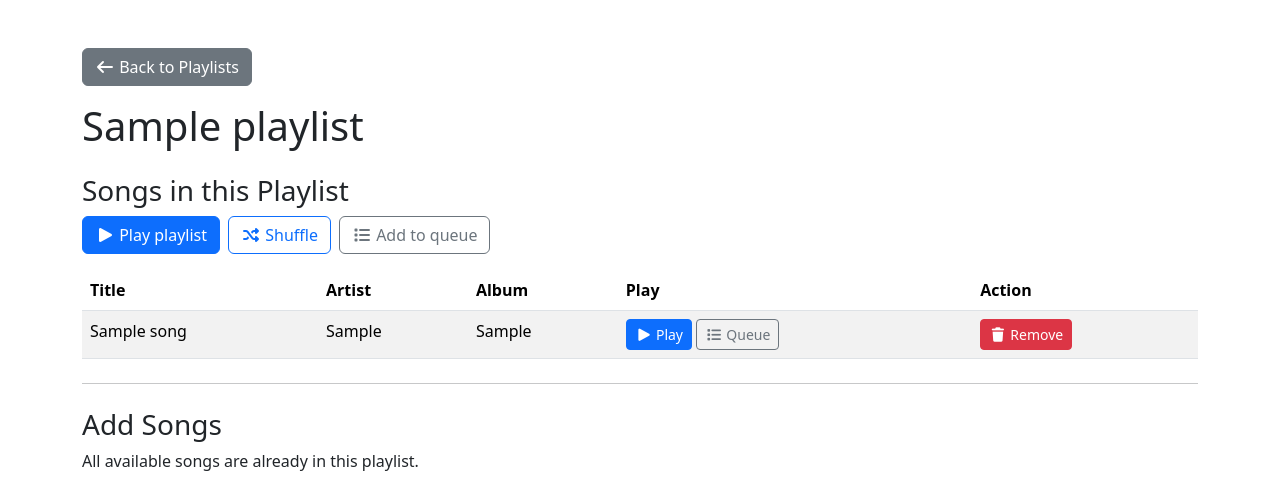
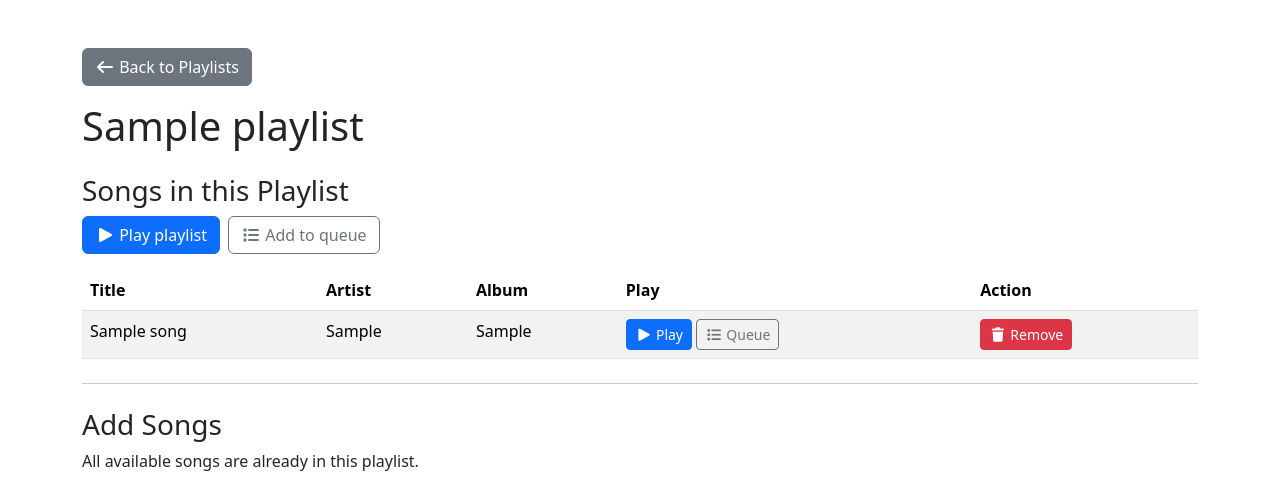
Before and after one commit to CS4300-CS5300-FA26/team-7, a Django app: page /playlists/1/ in a window 1280 px wide. Shown: the part 72-566 px from the top of the page. Run offline with Django 5.2, Linux system fonts and the light colour scheme; a user stored in the database is signed in; tables that the repository leaves empty hold one stand-in row (values such as "Sample post").

Commit message:
Dial back the scope creep a bit so I don't go insane

```diff
--- a/crate/templates/crate/base.html
+++ b/crate/templates/crate/base.html
@@ -64,7 +64,7 @@
         <button type="button" id="player-prev" class="btn btn-outline-light" aria-label="Previous song" title="Previous"><i class="fa-solid fa-backward-step"></i></button>
         <audio id="player" controls preload="metadata" style="flex: 3 1 240px; min-width: 200px; height: 40px;"></audio>
         <button type="button" id="player-next" class="btn btn-outline-light" aria-label="Next song" title="Next"><i class="fa-solid fa-forward-step"></i></button>
-        <button type="button" id="player-shuffle" class="btn btn-outline-light" aria-label="Shuffle the songs up next" title="Shuffle up next"><i class="fa-solid fa-shuffle"></i></button>
+
         <button type="button" id="player-queue-toggle" class="btn btn-outline-light" aria-expanded="false" aria-controls="queue-panel"><i class="fa-solid fa-list"></i> Queue <span id="queue-count" class="badge text-bg-secondary">0</span></button>
         <span id="player-status" class="small text-info" role="status" aria-live="polite"></span>
       </div>
@@ -85,7 +85,6 @@
         var statusEl = document.getElementById('player-status');
         var prevBtn = document.getElementById('player-prev');
         var nextBtn = document.getElementById('player-next');
-        var shuffleBtn = document.getElementById('player-shuffle');
         var toggleBtn = document.getElementById('player-queue-toggle');
         var countEl = document.getElementById('queue-count');
         var panel = document.getElementById('queue-panel');
@@ -151,16 +150,6 @@
                 if (queue[i].uid === uid) { return i; }
             }
             return -1;
-        }
-
-        function shuffleArray(items) {   // Fisher-Yates
-            for (var i = items.length - 1; i > 0; i--) {
-                var j = Math.floor(Math.random() * (i + 1));
-                var swap = items[i];
-                items[i] = items[j];
-                items[j] = swap;
-            }
-            return items;
         }
 
         function say(message) {
@@ -317,20 +306,10 @@
             say(added.length === 1 ? 'Added to the queue.' : 'Added ' + added.length + ' songs to the queue.');
         }
 
-        function replaceQueue(items, shuffleFirst) {
+        function replaceQueue(items) {
             if (!items.length) { say('No playable songs here.'); return; }
-            if (shuffleFirst) { shuffleArray(items); }
             queue = items.slice(0, MAX_ITEMS);
             goTo(0, true);
-        }
-
-        function shuffleUpcoming() {
-            var upcoming = queue.splice(index + 1);   // only what's still to come; the current song stays put
-            shuffleArray(upcoming);
-            queue = queue.concat(upcoming);
-            render();
-            persist(true);
-            say('Shuffled the songs up next.');
         }
 
         function moveItem(uid, delta) {
@@ -433,7 +412,6 @@
             countEl.textContent = queue.length;
             prevBtn.disabled = !item;
             nextBtn.disabled = index < 0 || index + 1 >= queue.length;
-            shuffleBtn.disabled = queue.length - index - 1 < 2;   // nothing worth shuffling
             renderList();
             fitPage();
             if (item && window.MediaMetadata && navigator.mediaSession) {
@@ -452,9 +430,9 @@
                 var item = songEl ? itemFromElement(songEl) : null;
                 if (!item) { return; }
                 if (action === 'play') { playNow(item); } else { enqueue([item]); }
-            } else if (action === 'play-all' || action === 'shuffle-all' || action === 'add-all') {
+            } else if (action === 'play-all' || action === 'add-all') {
                 var items = itemsFromScope(button.dataset.queueScope);
-                if (action === 'add-all') { enqueue(items); } else { replaceQueue(items, action === 'shuffle-all'); }
+                if (action === 'add-all') { enqueue(items); } else { replaceQueue(items); }
             }
         });
 
@@ -472,7 +450,6 @@
 
         prevBtn.addEventListener('click', prevTrack);
         nextBtn.addEventListener('click', function () { nextTrack(false); });
-        shuffleBtn.addEventListener('click', shuffleUpcoming);
         clearBtn.addEventListener('click', clearAll);
         toggleBtn.addEventListener('click', function () {
             panel.hidden = !panel.hidden;
--- a/crate/templates/crate/playlist_detail.html
+++ b/crate/templates/crate/playlist_detail.html
@@ -15,9 +15,6 @@
     <div class="mb-3 d-flex flex-wrap gap-2">
         <button type="button" class="btn btn-primary" data-queue-action="play-all" data-queue-scope="#playlist-songs">
             <i class="fa-solid fa-play"></i> Play playlist
-        </button>
-        <button type="button" class="btn btn-outline-primary" data-queue-action="shuffle-all" data-queue-scope="#playlist-songs">
-            <i class="fa-solid fa-shuffle"></i> Shuffle
         </button>
         <button type="button" class="btn btn-outline-secondary" data-queue-action="add-all" data-queue-scope="#playlist-songs">
             <i class="fa-solid fa-list"></i> Add to queue
```
Also changed, not shown: crate/tests/test_player.py (+2 -7 lines).
